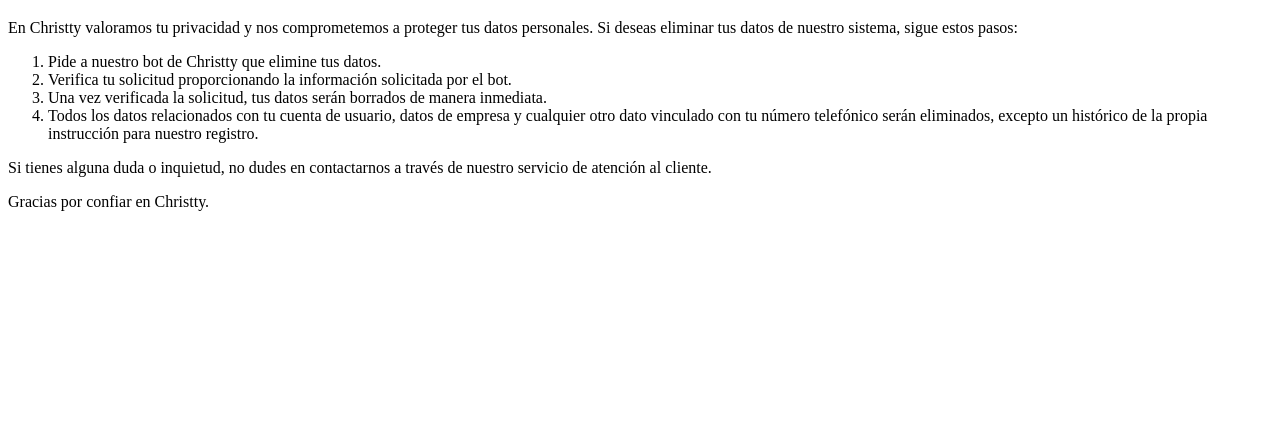
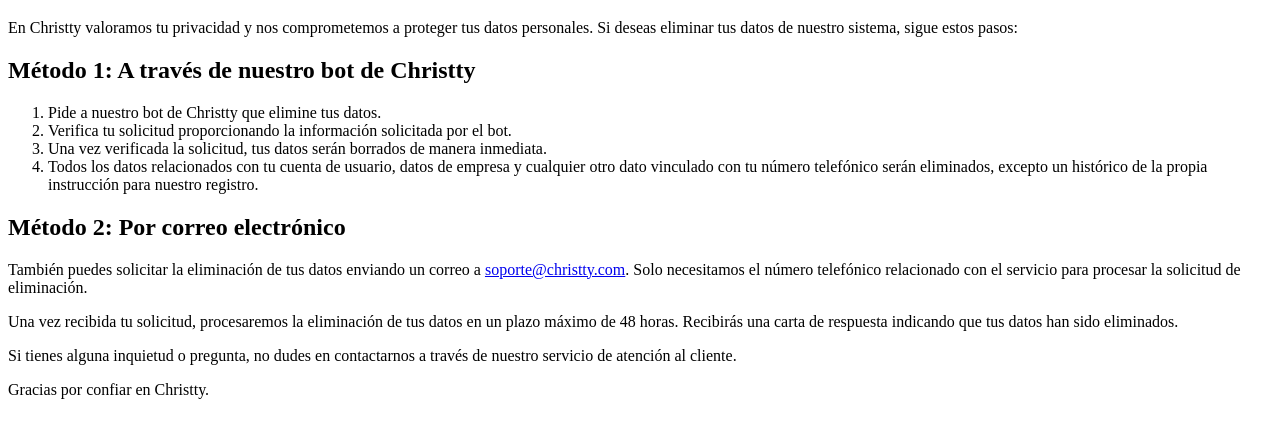
Before and after one commit to asosab/christty, a plain HTML site: page eliminaciondeDatos.html in a window 1280 px wide. Shown: the part 61-498 px from the top of the page. Drawn offline with Linux system fonts and the light colour scheme.

Commit message:
whatsapp actualizado

```diff
--- a/eliminaciondeDatos.html
+++ b/eliminaciondeDatos.html
@@ -8,13 +8,17 @@
 <body>
   <h1>Instrucciones para la Eliminación de Datos</h1>
   <p>En Christty valoramos tu privacidad y nos comprometemos a proteger tus datos personales. Si deseas eliminar tus datos de nuestro sistema, sigue estos pasos:</p>
+  <h2>Método 1: A través de nuestro bot de Christty</h2>
   <ol>
     <li>Pide a nuestro bot de Christty que elimine tus datos.</li>
     <li>Verifica tu solicitud proporcionando la información solicitada por el bot.</li>
     <li>Una vez verificada la solicitud, tus datos serán borrados de manera inmediata.</li>
     <li>Todos los datos relacionados con tu cuenta de usuario, datos de empresa y cualquier otro dato vinculado con tu número telefónico serán eliminados, excepto un histórico de la propia instrucción para nuestro registro.</li>
   </ol>
-  <p>Si tienes alguna duda o inquietud, no dudes en contactarnos a través de nuestro servicio de atención al cliente.</p>
+  <h2>Método 2: Por correo electrónico</h2>
+  <p>También puedes solicitar la eliminación de tus datos enviando un correo a <a href="mailto:soporte@christty.com">soporte@christty.com</a>. Solo necesitamos el número telefónico relacionado con el servicio para procesar la solicitud de eliminación.</p>
+  <p>Una vez recibida tu solicitud, procesaremos la eliminación de tus datos en un plazo máximo de 48 horas. Recibirás una carta de respuesta indicando que tus datos han sido eliminados.</p>
+  <p>Si tienes alguna inquietud o pregunta, no dudes en contactarnos a través de nuestro servicio de atención al cliente.</p>
   <p>Gracias por confiar en Christty.</p>
 </body>
 </html>
```
Also changed, not shown: index.html (+1 -1 lines).
